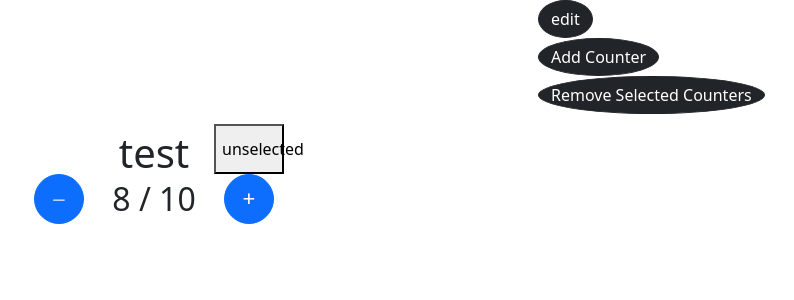
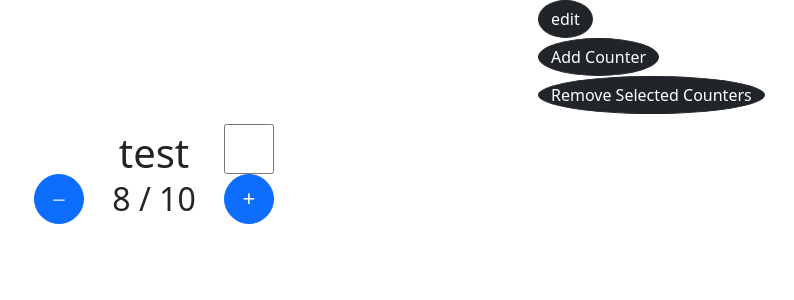
Before and after one commit to offeka/DndCounters, a Vue app: page / in a window 1280 px wide. Shown: the top 300 px of the page, without its empty margins (486-1280 px from the left). Built offline with nearby package versions, Linux system fonts and the light colour scheme.

Commit message:
changed ugly button to checkbox

```diff
--- a/src/components/Counter.vue
+++ b/src/components/Counter.vue
@@ -20,9 +20,7 @@
     >
       ─
     </button>
-    <button @click="select">
-      {{ this.counter.selected ? "selected" : "unselected" }}
-    </button>
+    <input type="checkbox" @click="select" v-model="this.counter.selected" />
   </div>
 </template>
 
```
